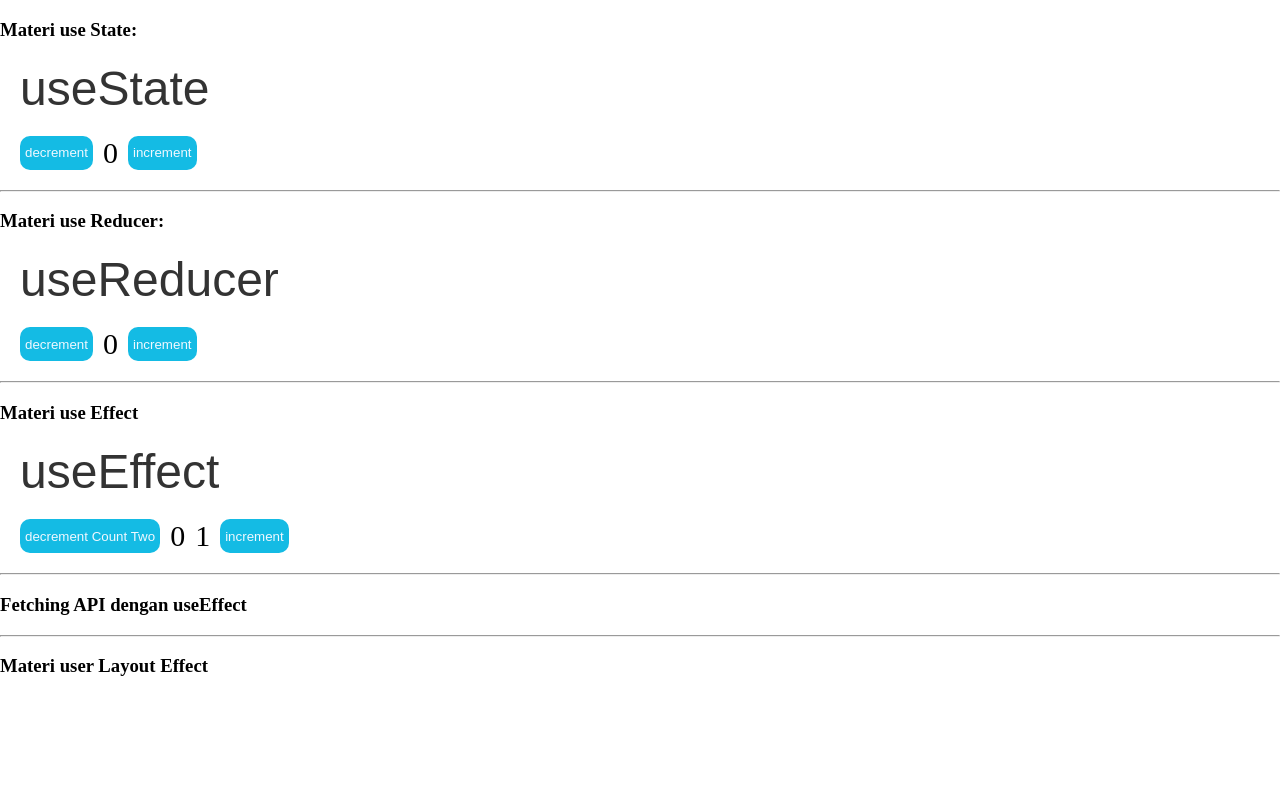
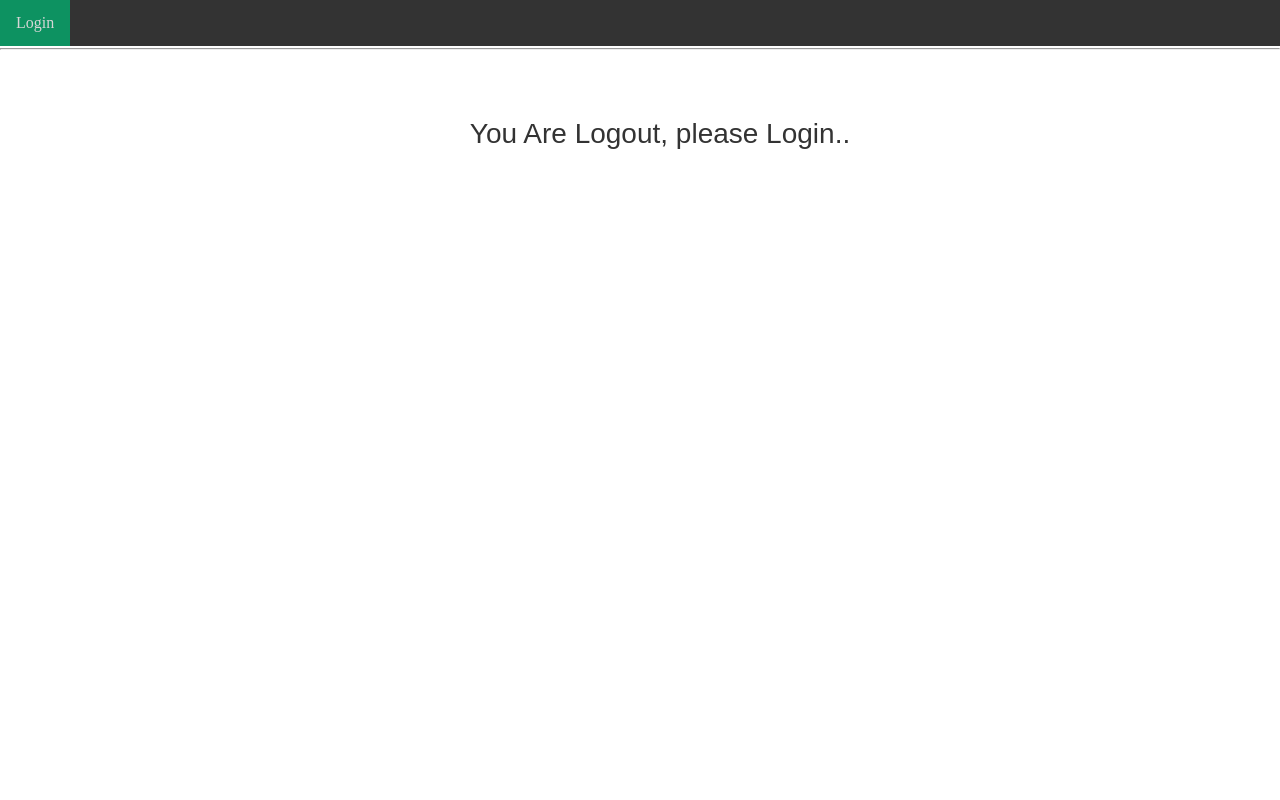
Before and after one commit to iqbalrivaldi28/React-Hooks, a React (Vite) app: page / in a window 1280 px wide. Shown: the top 800 px of the page. Built offline with nearby package versions, Linux system fonts and the light colour scheme.

Commit message:
feat: add useContext concepts

```diff
--- a/src/App.jsx
+++ b/src/App.jsx
@@ -1,4 +1,5 @@
 import './App.css';
+import UseContextComponent from './hooks/UseContextComponent';
 import UseEffectComponent from './hooks/UseEffectComponent';
 import UseEffectTodos from './hooks/UseEffectTodos';
 import UseLayoutEffect from './hooks/UseLayoutEffect';
@@ -9,25 +10,28 @@ import UseStateComponent from './hooks/UseStateComponent';
 function App() {
   return (
     <>
-      <h3>Materi use State:</h3>
-      <UseStateComponent />
+      {/* <h3>Materi use State:</h3> */}
+      {/* <UseStateComponent /> */}
 
       <hr />
-      <h3>Materi use Reducer:</h3>
-      <UseReducerComponents />
+      {/* <h3>Materi use Reducer:</h3> */}
+      {/* <UseReducerComponents /> */}
 
       <hr />
-      <h3>Materi use Effect</h3>
-      <UseEffectComponent />
+      {/* <h3>Materi use Effect</h3> */}
+      {/* <UseEffectComponent /> */}
 
       <hr />
-      <h3>Fetching API dengan useEffect</h3>
+      {/* <h3>Fetching API dengan useEffect</h3> */}
       {/* <UseEffectTodos /> */}
 
       <hr />
-      <h3>Materi user Layout Effect</h3>
-      <UseLayoutEffect />
+      {/* <h3>Materi user Layout Effect</h3> */}
+      {/* <UseLayoutEffect /> */}
 
+      <hr />
+      {/* <h3>Materi use Context</h3> */}
+      <UseContextComponent />
     </>
 
   )
--- a/src/components/LoginButton.jsx
+++ b/src/components/LoginButton.jsx
@@ -1,9 +1,20 @@
-import React from 'react'
+import React, { useContext } from 'react';
+import { LoginContext } from '../hooks/UseContextComponent';
 
 const LoginButton = () => {
+  const [isLogin, setIsLogin] = useContext(LoginContext);
+
+  const handleClick = () => {
+    setIsLogin((login) => !login);
+  };
+
   return (
-    <div>LoginButton</div>
-  )
-}
+    <li>
+      <a onClick={handleClick} className={`${!isLogin ? 'login' : 'logout'}`} href="#home">
+        {!isLogin ? 'Login' : 'Logout'}
+      </a>
+    </li>
+  );
+};
 
-export default LoginButton
+export default LoginButton;
--- a/src/components/Navbar.jsx
+++ b/src/components/Navbar.jsx
@@ -1,8 +1,13 @@
 import React from 'react'
+import LoginButton from './LoginButton'
 
 const Navbar = () => {
   return (
-    <div>Navbar</div>
+    <div>
+        <ul>
+            <LoginButton />
+        </ul>
+    </div>
   )
 }
 
--- a/src/components/Page.jsx
+++ b/src/components/Page.jsx
@@ -1,9 +1,14 @@
-import React from 'react'
+import React, { useContext } from 'react';
+import { LoginContext } from '../hooks/UseContextComponent';
 
 const Page = () => {
+  const [isLogin, setIsLogin] = useContext(LoginContext);
+
   return (
-    <div>Page</div>
-  )
-}
+    <div className="container">
+      <div className="hooks mt-4">{isLogin ? 'You Are Login' : 'You Are Logout, please Login..'}</div>
+    </div>
+  );
+};
 
-export default Page
+export default Page;
--- a/src/hooks/UseContextComponent.jsx
+++ b/src/hooks/UseContextComponent.jsx
@@ -1,9 +1,18 @@
-import React from 'react'
+import React, { createContext, useState } from 'react';
+import Navbar from '../components/Navbar';
+import Page from '../components/Page';
+
+export const LoginContext = createContext();
 
 const UseContextComponent = () => {
+  const [isLogin, setIsLogin] = useState(false);
+
   return (
-    <div>UseContextComponent</div>
-  )
-}
+    <LoginContext.Provider value={[isLogin, setIsLogin]}>
+      <Navbar />
+      <Page />
+    </LoginContext.Provider>
+  );
+};
 
-export default UseContextComponent
+export default UseContextComponent;
```
